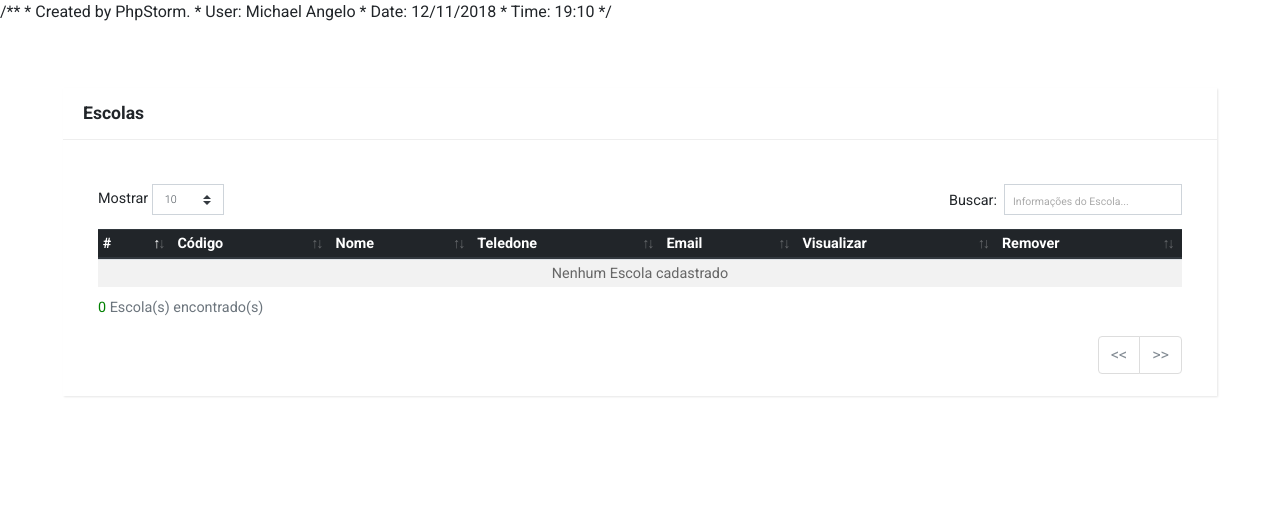
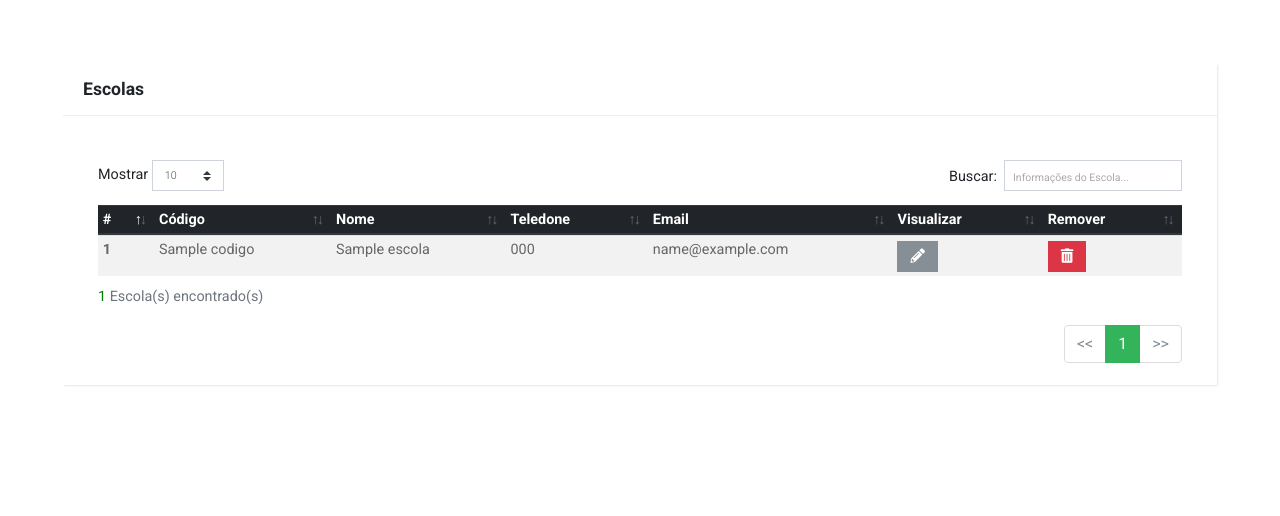
Before and after one commit to sheydsoncortez/SIGEM-MVC, a PHP site: the page made by app/views/template/escola/listar-escola.php in a window 1280 px wide. Shown: the top 516 px of the page. Run offline with PHP 8.4, Linux system fonts and the light colour scheme; the template is opened without the code that fills it: most values are stand-ins (such as "Sample title", 1, 10 or a date in 2020); data that the repository does not hold is empty; some libraries are stand-ins or nearby versions.

Commit message:
Atualizando o arquivo listar-escola.php

```diff
--- a/app/views/template/escola/listar-escola.php
+++ b/app/views/template/escola/listar-escola.php
@@ -1,13 +1,3 @@
-
-/**
- * Created by PhpStorm.
- * User: Michael Angelo
- * Date: 12/11/2018
- * Time: 19:10
- */
-
-
-
 <form action="" method="post">
     <section>
         <div class="container-fluid">
@@ -42,21 +32,21 @@
                                 </tr>
                                 </thead>
                                 <tbody>
-                                <?php foreach($escolas as $index=>$escolas) { ?>
+                                <?php foreach($escolas as $index=>$escola) { ?>
                                     <tr>
                                         <th scope="row"><?php echo ($index + 1); ?></th>
-                                        <td><?php echo $escolas->codigo ?></td>
-                                        <td><?php echo $escolas->nome ?></td>
-                                        <td><?php echo $escolas->telefone ?></td>
-                                        <td><?php echo $escolas->email ?></td>
+                                        <td><?php echo $escola->codigo ?></td>
+                                        <td><?php echo $escola->nome ?></td>
+                                        <td><?php echo $escola->telefone ?></td>
+                                        <td><?php echo $escola->email ?></td>
 
-                                        <td><a href="<?php echo "editar/". base64_encode($escolas->codigo) ;?>">
+                                        <td><a href="<?php echo "escola/editar/". base64_encode($escola->codigo) ;?>">
                                                 <button id="editarEscola" type="button" class="btn btn-secondary" >
                                                     <i class="fa fa-pencil-alt"></i>
                                                 </button>
                                             </a>
                                         </td>
-                                        <td><a href="<?php echo "remover/". base64_encode($escolas->codigo) ;?>">
+                                        <td><a href="<?php echo "remover/". base64_encode($escola->codigo) ;?>">
                                                 <button id="removerEscola" type="button" class="btn btn-danger" >
                                                     <i class="fa fa-trash-alt"></i>
                                                 </button>
```
